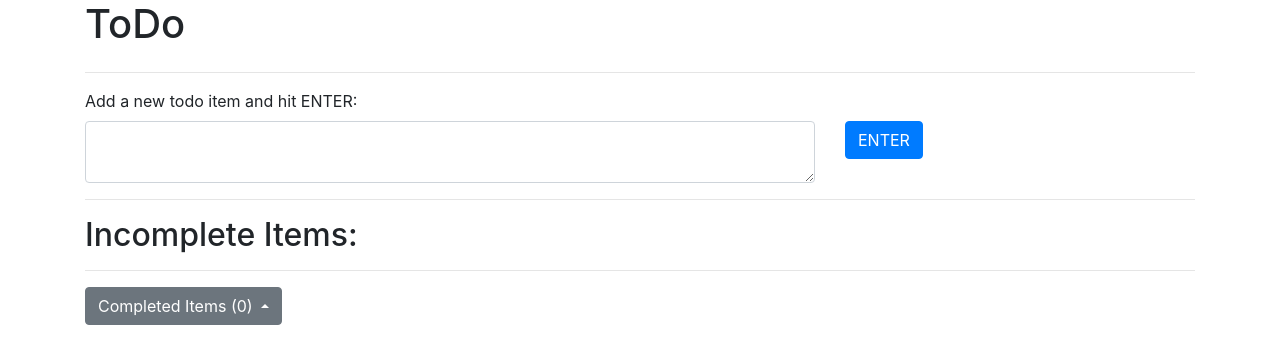
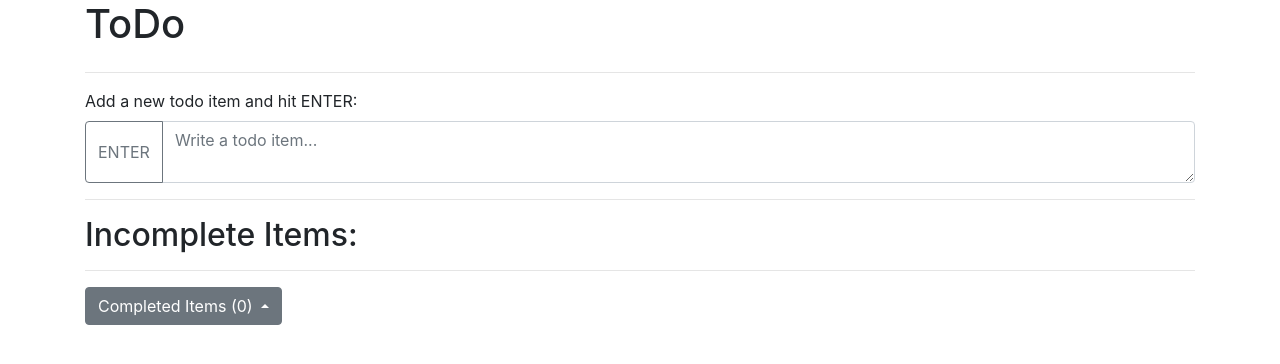
Before and after one commit to Newpaw/ToDo, a Flask app: page / in a window 1280 px wide. Shown: the top 364 px of the page. Run offline with Flask 2, Linux system fonts and the light colour scheme; data that the repository does not hold is empty; some libraries are stand-ins or nearby versions.

Commit message:
add better area button

```diff
--- a/app/templates/index.html
+++ b/app/templates/index.html
@@ -20,13 +20,13 @@
                 <label for="input todo item">Add a new todo item and hit ENTER:</label>
             </div>
         </div>
-        <div class="row">
-            <div class="col-8">
-                <textarea id="input todo item" type="text" class="form-control" placeholder="Write a todo item..."
-                    name="todoitem" rows="2" required> </textarea>
+
+        <div class="input-group mb-3">
+            <div class="input-group-prepend">
+                <button class="btn btn-outline-secondary" type="submit" value="Enter" name="Enter"> ENTER </button>
             </div>
-            <div class="col"><button class="btn btn-primary" type="submit" value="Enter" name="Enter"> ENTER </button>
-            </div>
+            <textarea type="text" class="form-control" placeholder="Write a todo item..." aria-label="Submit" name="todoitem"
+                aria-describedby="basic-addon1" required></textarea>
         </div>
     </form>
 
@@ -57,7 +57,7 @@
         </button>
         <div class="dropdown-menu" aria-labelledby="dropdownMenuButton">
             {% for todo in complete %}
-            <button class="dropdown-item" type="button" disabled>DONE (
+            <button class="dropdown-item" type="button" value="{{todo.id}}" disabled>DONE (
                 {{todo.update_date.strftime("%d.%m.%Y, %H:%M:%S")}}) | {{todo.text}}
             </button>
             {% endfor %}
```
